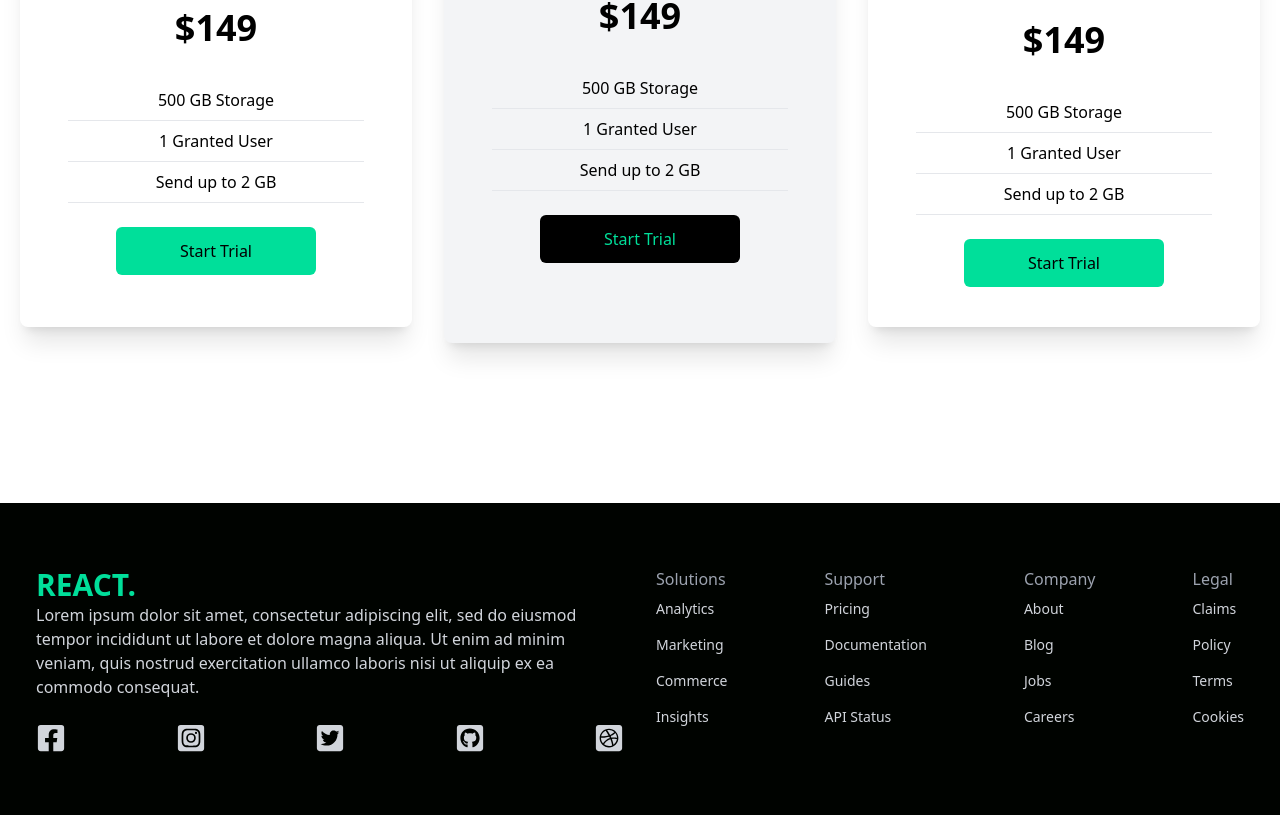
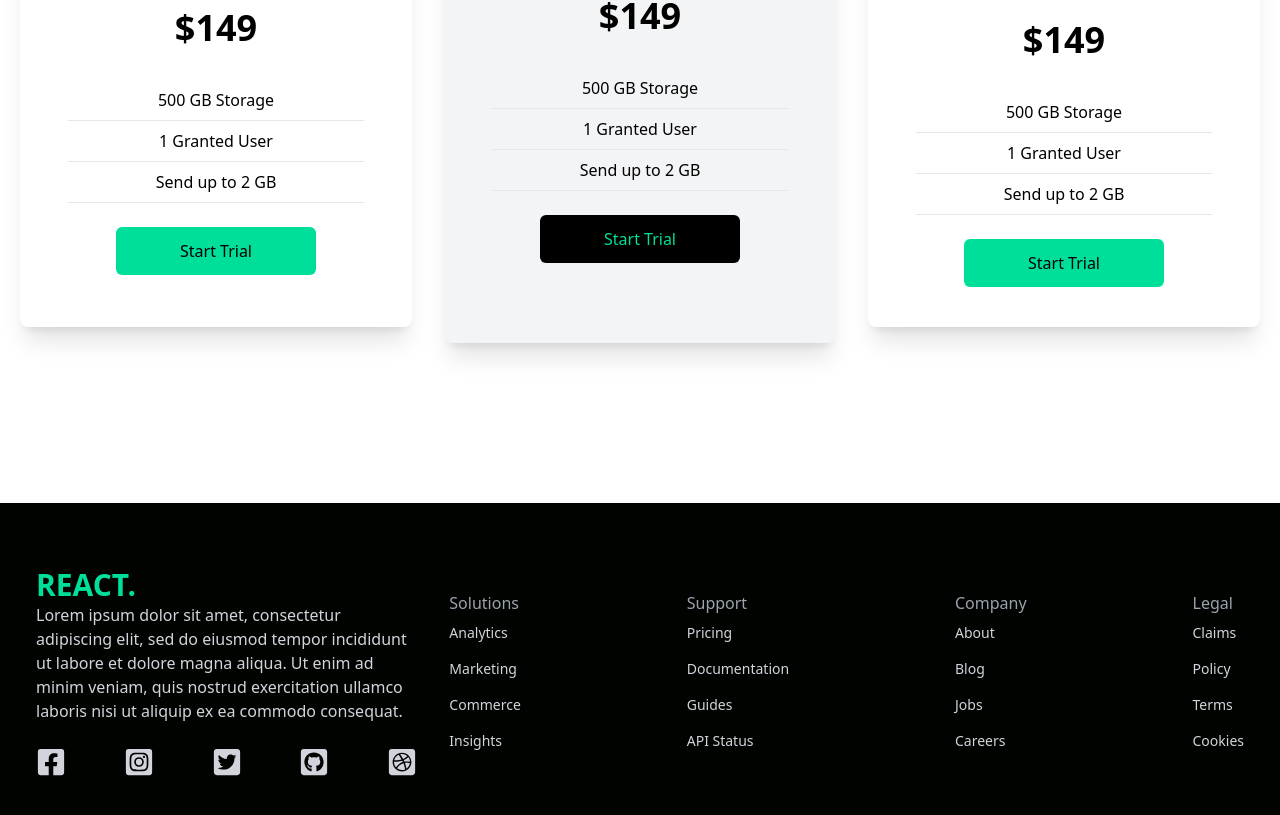
Before and after one commit to Nezo96/Simple-React-and-Tailwind-CSS-website, a React (Create React App) app: page / in a window 1280 px wide. Shown: the part 1971-2786 px from the top of the page. Built offline with nearby package versions, Linux system fonts and the light colour scheme.

Commit message:
Updated footer component

```diff
--- a/src/components/Footer.jsx
+++ b/src/components/Footer.jsx
@@ -10,7 +10,7 @@
 
 const Footer = () => {
   return (
-    <div className="max-w-[1240px] mx-auto py-16 px-4 grid lg:grid-cols-2 gap-8 text-gray-300">
+    <div className="max-w-[1240px] mx-auto py-16 px-4 grid lg:grid-cols-3 gap-8 text-gray-300">
       <div>
         <h1 className="uppercase w-full text-3xl font-bold text-[#00df9a]">
           react.
@@ -29,7 +29,7 @@
           <FaDribbbleSquare size={30} />
         </div>
       </div>
-      <div className="lg:col-span3 flex flex-row justify-between">
+      <div className="lg:col-span-2 flex flex-row justify-between mt-6">
         <FooterMenu
           title={"Solutions"}
           linkOne={"Analytics"}
```
